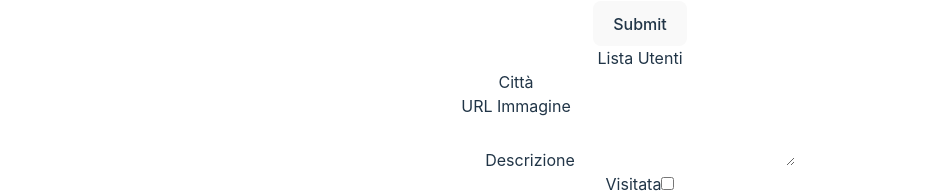
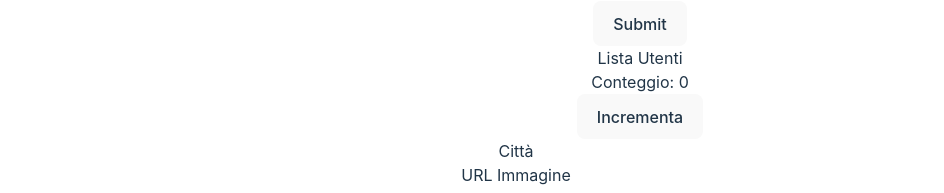
Before and after one commit to Tony-jdl/corso-react-midali, a React (Vite) app: page / in a window 1280 px wide. Shown: the part 199-392 px from the top of the page, without its empty margins (0-944 px from the left). Built offline with nearby package versions, Linux system fonts and the light colour scheme.

Commit message:
Utilizzo di useEffect

```diff
--- a/src/App.jsx
+++ b/src/App.jsx
@@ -4,6 +4,7 @@
 import CardForm from './components/CardForm'
 import Form from './components/Form'
 import UserList from './components/UserList'
+import Example from './components/Example'
 
 function handleClick() {
   alert("Ciao")
@@ -38,7 +39,7 @@
       description: "Lorem ipsum dolor sit amet consectetur, adipisicing elit. Facere dolores eum assumenda, id eius quo ipsam deleniti natus saepe ea!"
     },
     {
-      ke: 3,
+      key: 3,
       isVisited: true,
       title: "Persone",
       imgUrl: "https://images.unsplash.com/photo-1697397380024-01fb8332cc82?q=80&w=2111&auto=format&fit=crop&ixlib=rb-4.0.3&ixid=M3wxMjA3fDB8MHxwaG90by1wYWdlfHx8fGVufDB8fHx8fA%3D%3D",
@@ -86,6 +87,8 @@
         </div>
       </div>
 
+      <Example></Example>
+
       <div>
         <CardForm
           addCity={addCity}
--- /dev/null
+++ b/src/components/Example.jsx
@@ -0,0 +1,27 @@
+import React, { useEffect, useState } from 'react'
+
+const Example = () => {
+  const [count, setCount] = useState(0);
+
+  // useEffect()
+  useEffect(() => {
+    localStorage.setItem('Count', count.toString());
+    document.title = `Conteggio: ${count}` ;
+    console.log("sono useEffect()");
+  }, [count]);
+
+  /* const handleClick = () => {
+    setCount(count++);
+    document.title = 'Conteggio: ' + {count};
+  } */
+
+  return (
+    <div>
+        <p>Conteggio: {count}</p>
+        {/* <button onClick={handleClick}>Incrementa</button> */}
+        <button onClick={() => setCount(count +1)}>Incrementa</button>
+    </div>
+  )
+}
+
+export default Example
```
